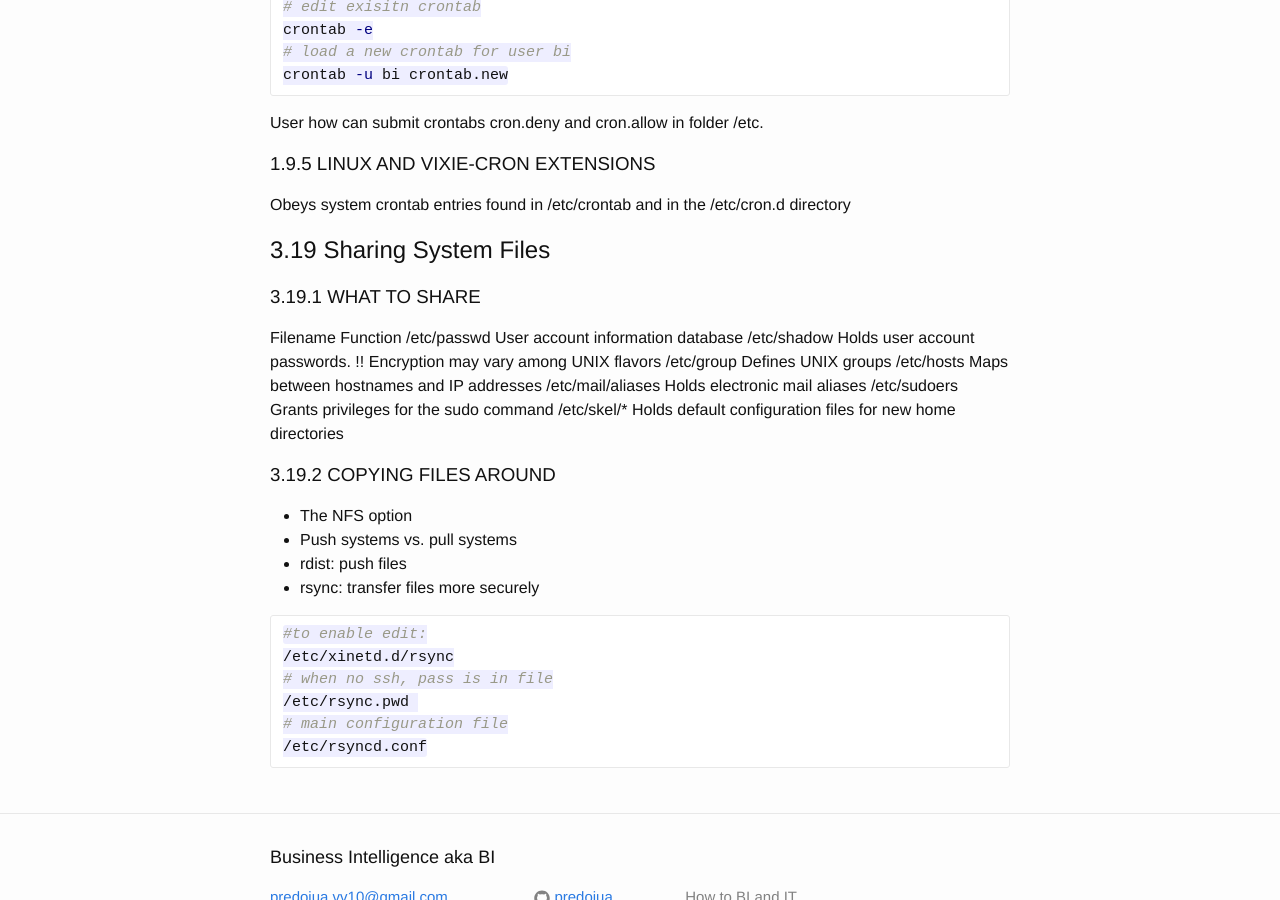
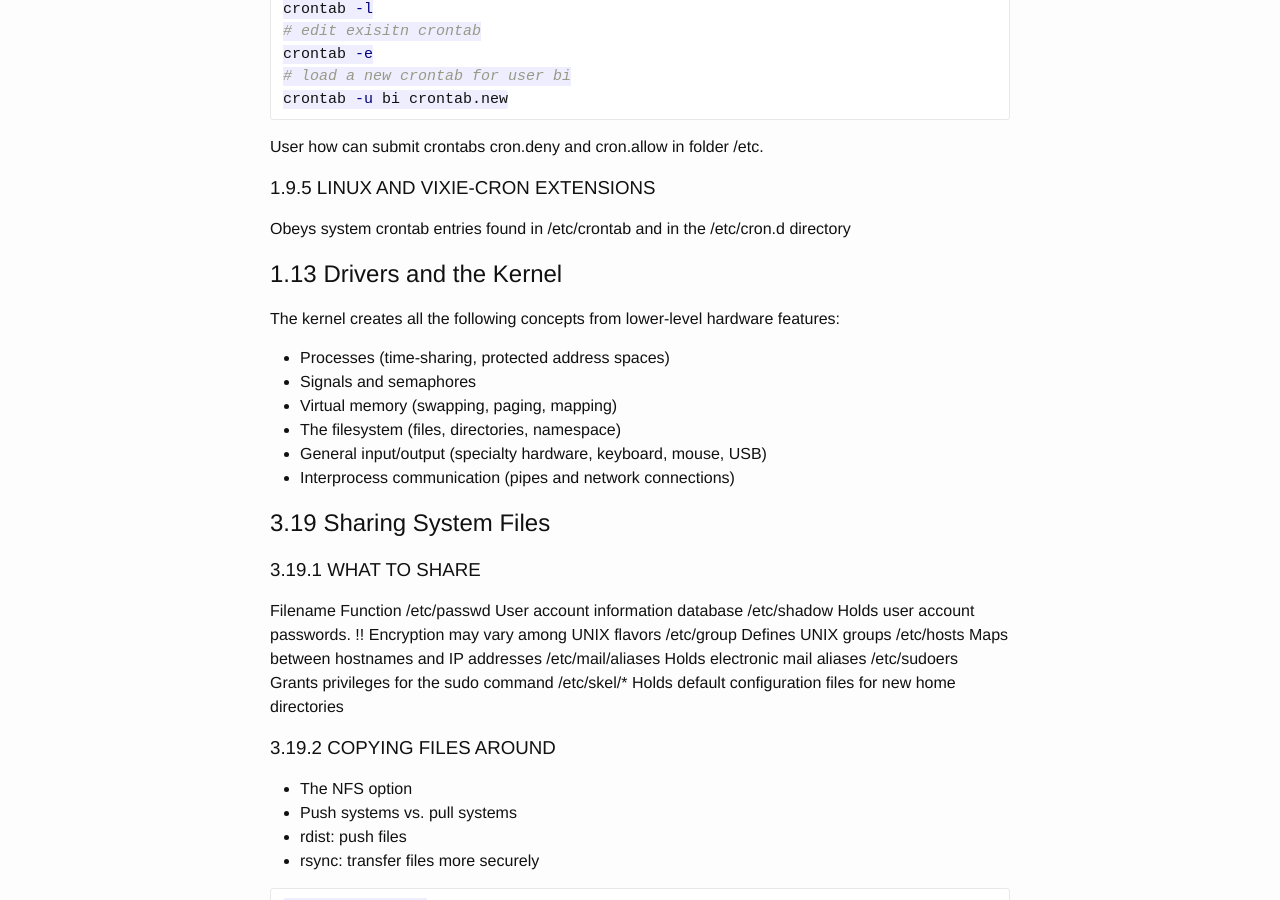
Before and after one commit to predoiua/predoiua.github.io, a Jekyll site: the page built from tutorials/linux/linux_system_administration_handbook/index.md, in a window 1280 px wide and 900 px high, scrolled down 3703 px. Built offline with Jekyll 4.4.1, drawn with Linux system fonts in a browser that asks for light colours; some of the changed text lies outside the part shown.

```diff
--- a/tutorials/linux/linux_system_administration_handbook/index.md
+++ b/tutorials/linux/linux_system_administration_handbook/index.md
@@ -172,6 +172,16 @@ User how can submit crontabs cron.deny and cron.allow in folder /etc.
 
 Obeys system crontab entries found in /etc/crontab and in the /etc/cron.d directory
 
+##1.13 Drivers and the Kernel
+
+The kernel creates all the following concepts from lower-level hardware features:
+- Processes (time-sharing, protected address spaces)
+- Signals and semaphores
+- Virtual memory (swapping, paging, mapping)
+- The filesystem (files, directories, namespace)
+- General input/output (specialty hardware, keyboard, mouse, USB)
+- Interprocess communication (pipes and network connections)
+
 
 ##3.19 Sharing System Files
 
```
Also changed, not shown: tutorials/oracle/to_know/to_know_oracle.md (+6 -0 lines), tutorials/security/index.md (added, +57 -0 lines).
